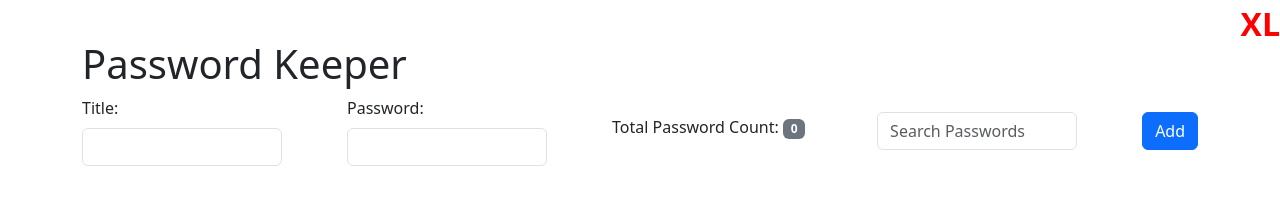
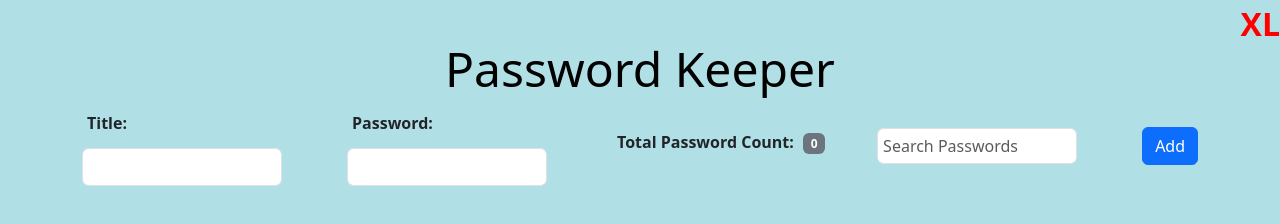
Before and after one commit to Amarnathamraj/passwordkeeperjsproject-integratingrestapi-, a plain HTML site: page index.html in a window 1280 px wide. Drawn offline with nearby package versions, Linux system fonts and the light colour scheme; no server answers.

Commit message:
Update index.html

```diff
--- a/index.html
+++ b/index.html
@@ -9,26 +9,27 @@
     crossorigin="anonymous">
     <link rel="stylesheet" href="styles.css">
 </head>
-<body>
+<body style="background-color:powderblue;">
 
     <div class="container">
-        <h1>Password Keeper</h1>
+        <h1 style="color:black; text-align:center;
+              font-size: 300%;">Password Keeper</h1>
         <form id="passwordform">
             <div class="row align-items-center">
                 <div class="col">
-                    <label for="text" class="form-label">Title:</label>
-                    <input type="email" id="text" class="form-control" style="width:200px">
+                    <label for="text" class="form-label" style="font-weight:bold;padding:5px;">Title:</label>
+                    <input type="email" id="text" class="form-control" style="width:200px";>
                 </div>
                 <div class="col">
-                    <label for="passwords" class="form-label">Password:</label>
+                    <label for="passwords" class="form-label" style="font-weight:bold;padding:5px;">Password:</label>
                     <input type="password" id="passwords" class="form-control" style="width:200px">
                 </div>
                 <div class="col ">
-                      <label for="passwordCount" class="form-label">Total Password Count:</label>
+                      <label for="passwordCount" class="form-label"style="font-weight:bold;padding: 5px">Total Password Count:</label>
                         <div id="passwordCount" class="badge bg-secondary">0</div> <!--Initially set to zero-->
                     </div>
                 <div class="col">
-                    <input id="search" type="text" placeholder="Search Passwords" class="form-control" style="width:200px">
+                    <input id="search" type="text" placeholder="Search Passwords" class="form-control" style="width:200px;padding:5px;">
                 </div>
 
                 <div class="col-auto">
@@ -39,7 +40,7 @@
     </div>
 
 
-    <ul id="userlist"></ul>
+    <ul id="userlist" style="margin-top: 20px;"></ul>
 
 
 <script src="index.js"></script>
```
